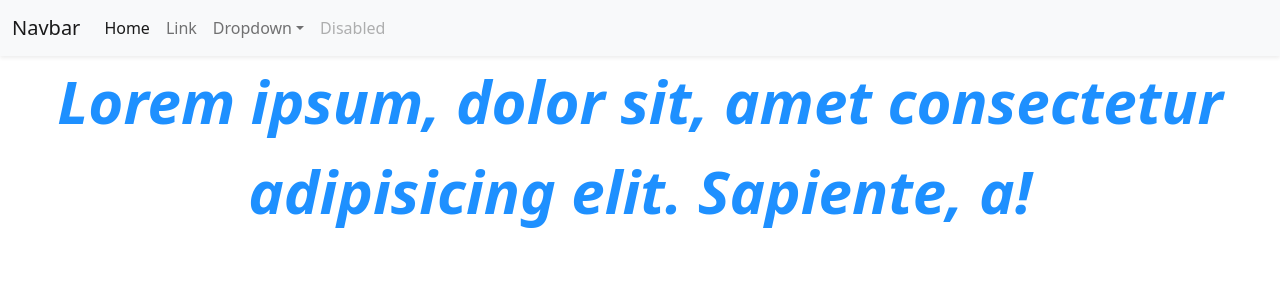
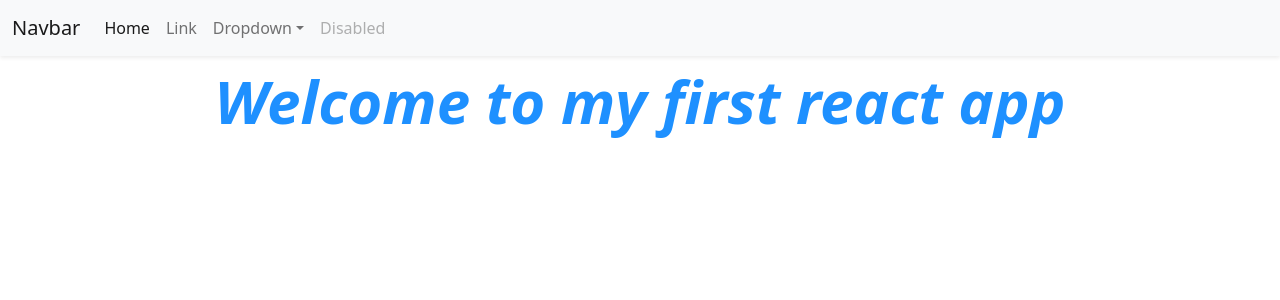
Before and after one commit to kareemRafat/react-app, a React (Create React App) app: page / in a window 1280 px wide. Shown: the top 300 px of the page. Built offline with nearby package versions, Linux system fonts and the light colour scheme.

Commit message:
some fix

```diff
--- a/src/App.js
+++ b/src/App.js
@@ -1,25 +1,33 @@
-import logo from './logo.svg';
-import './App.css';
+import Header from './header.js';
 
-function App() {
+/*
+  types of components
+  1- variable component ===> let myHeader = (<nav></nav>) ;
+    call it ===> {myHeader} ==> must be between {}
+  2- function component ===> let myHeader = () => return (<nav></nav>)
+    call it ===> <myHeader/>  without {}  ==> you created your own tag
+    * warning * don`t name the function component like tag names as header
+    * call it Header *
+*/
+
+let App = () => {
+
   return (
-    <div className="App">
-      <header className="App-header">
-        <img src={logo} className="App-logo" alt="logo" />
-        <p>
-          Edit <code>src/App.js</code> and save to reload.
-        </p>
-        <a
-          className="App-link"
-          href="https://reactjs.org"
-          target="_blank"
-          rel="noopener noreferrer"
-        >
-          Learn React
-        </a>
-      </header>
-    </div>
+    <>
+      {/* get the header jsx element and inject the App with it*/}
+      <Header/>
+
+      <div style={{
+              color : 'dodgerblue',
+              fontSize : '60px'
+            }}
+           className='App fw-bold fst-italic'>
+
+          <p>Welcome to my first react app</p>
+
+      </div>
+    </>
+
   );
 }
-
-export default App;
+export default App ;
--- a/src/divModule.js
+++ /dev/null
@@ -1,31 +0,0 @@
-import header from './header.js';
-
-/*
-  types of components
-  1- variable component ===> let myHeader = (<nav></nav>) ;
-    call it ===> {myHeader} ==> must be between {}
-  2- function component ===> let myHeader = () => return (<nav></nav>)
-    call it ===> <myHeader/>   ==> you created your own tag
-
-
-*/
-
-let divElement = (
-  <div>
-    {/* get the header jsx element and inject the divElement with it*/}
-    { header }
-
-    <div style={{
-            color : 'dodgerblue',
-            fontSize : '60px'
-          }}
-         className='App fw-bold fst-italic'>
-
-        <p>Lorem ipsum, dolor sit, amet consectetur adipisicing elit. Sapiente, a!</p>
-
-    </div>
-  </div>
-
-);
-
-export default divElement ;
--- a/src/header.js
+++ b/src/header.js
@@ -1,4 +1,6 @@
-let header = (
+let Header = () => {
+
+	return (
 		<nav className="navbar navbar-expand-lg navbar-light bg-light shadow-sm">
 		  <div className="container-fluid">
 		    <a className="navbar-brand" href="#">
@@ -74,5 +76,5 @@ let header = (
 		  </div>
 		</nav>
 	);
-
-export default header ;
+}
+export default Header ;
```
Also changed, not shown: src/index.js (+5 -3 lines). Lines whose indentation alone changed are shown as unchanged.
